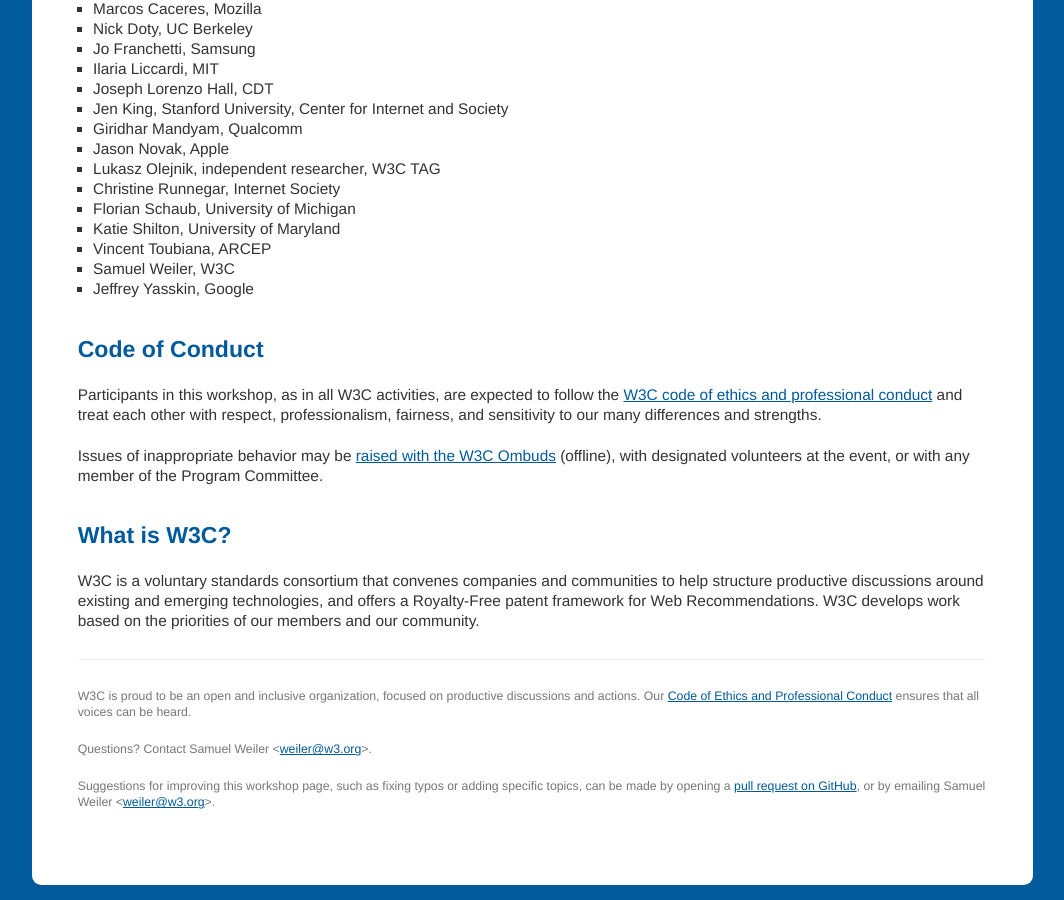
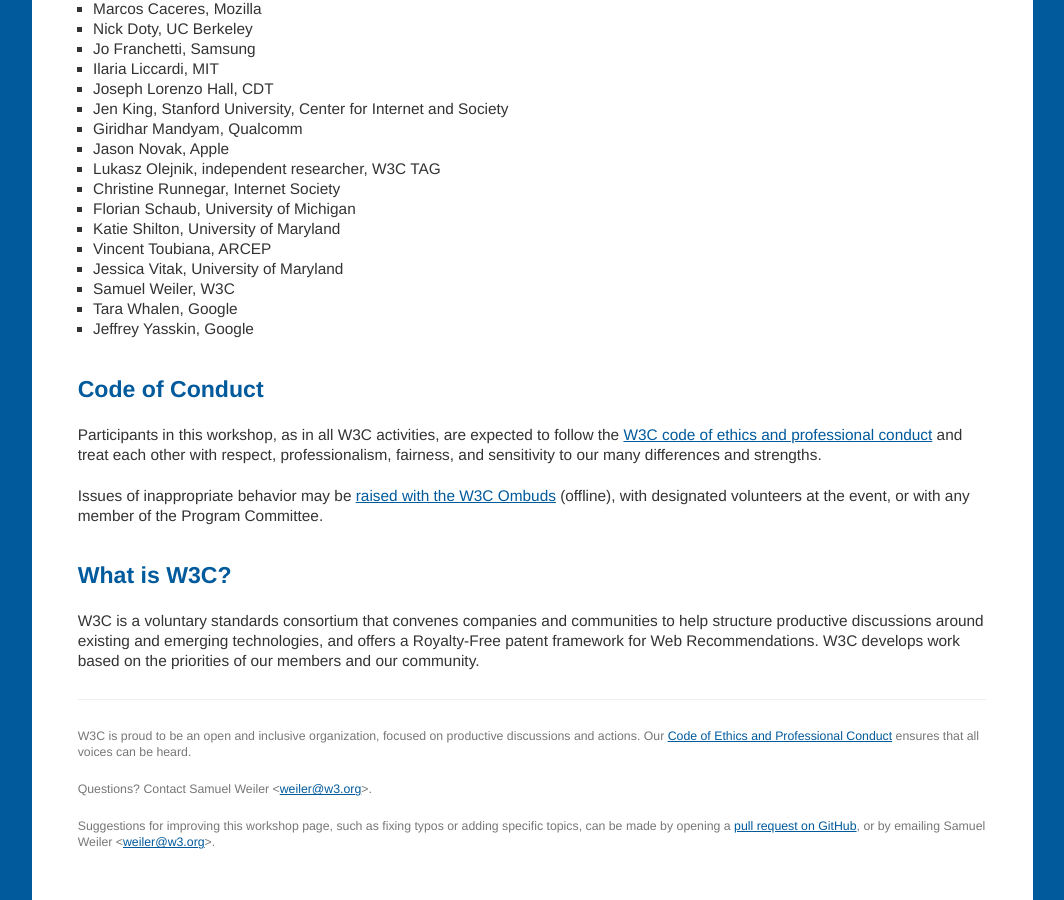
Before and after one commit to w3c/permissions-ws-2018, a Jekyll site: the page built from cfp.md, in a window 1280 px wide and 900 px high, scrolled down 2517 px. Shown: the whole window, without its empty margins (108-1172 px from the left). Built offline with Jekyll 4.4.1, drawn with Linux system fonts in a browser that asks for light colours; our own code applies the rules of GitHub Pages for plain Markdown files.

Commit message:
add tara and jessica

```diff
--- a/cfp.md
+++ b/cfp.md
@@ -99,7 +99,9 @@ More details to be announced.
 * Florian Schaub, University of Michigan
 * Katie Shilton, University of Maryland
 * Vincent Toubiana, ARCEP
+* Jessica Vitak, University of Maryland
 * Samuel Weiler, W3C
+* Tara Whalen, Google
 * Jeffrey Yasskin, Google
 
 ## Code of Conduct
```
